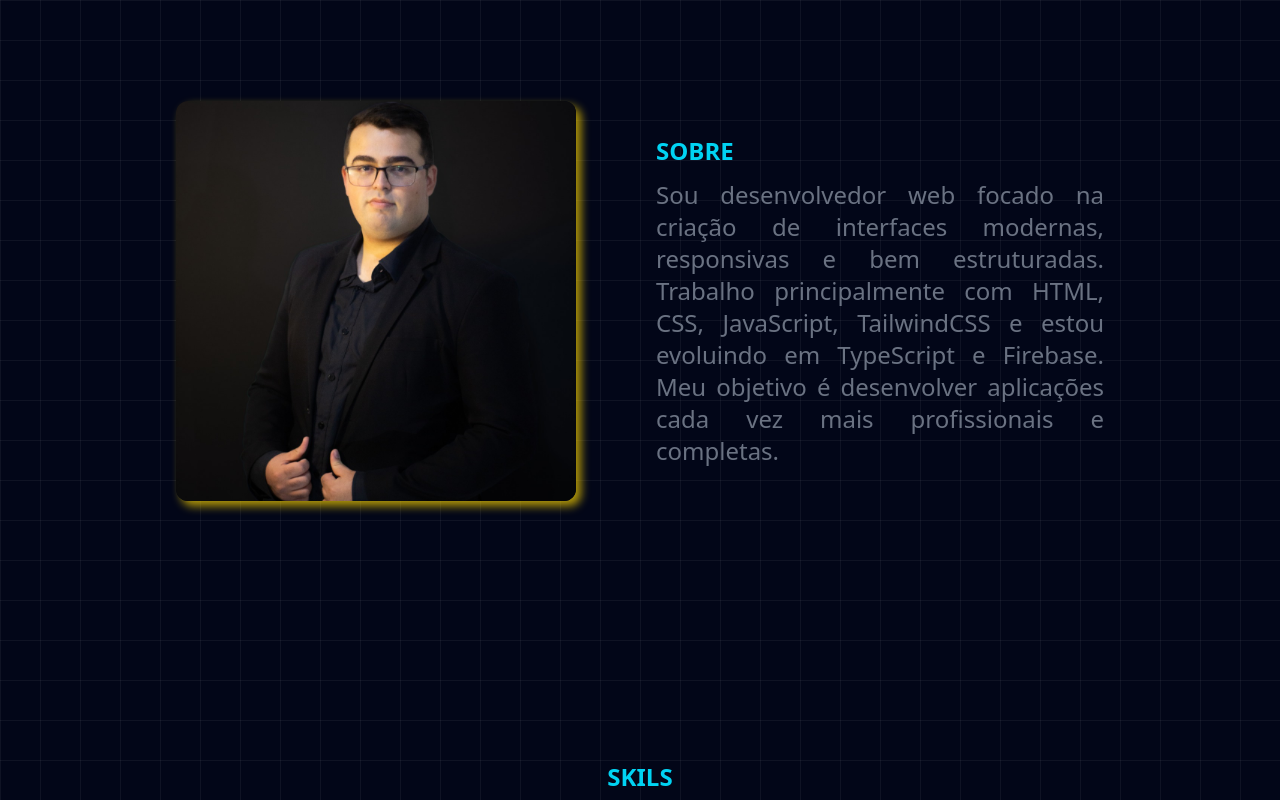
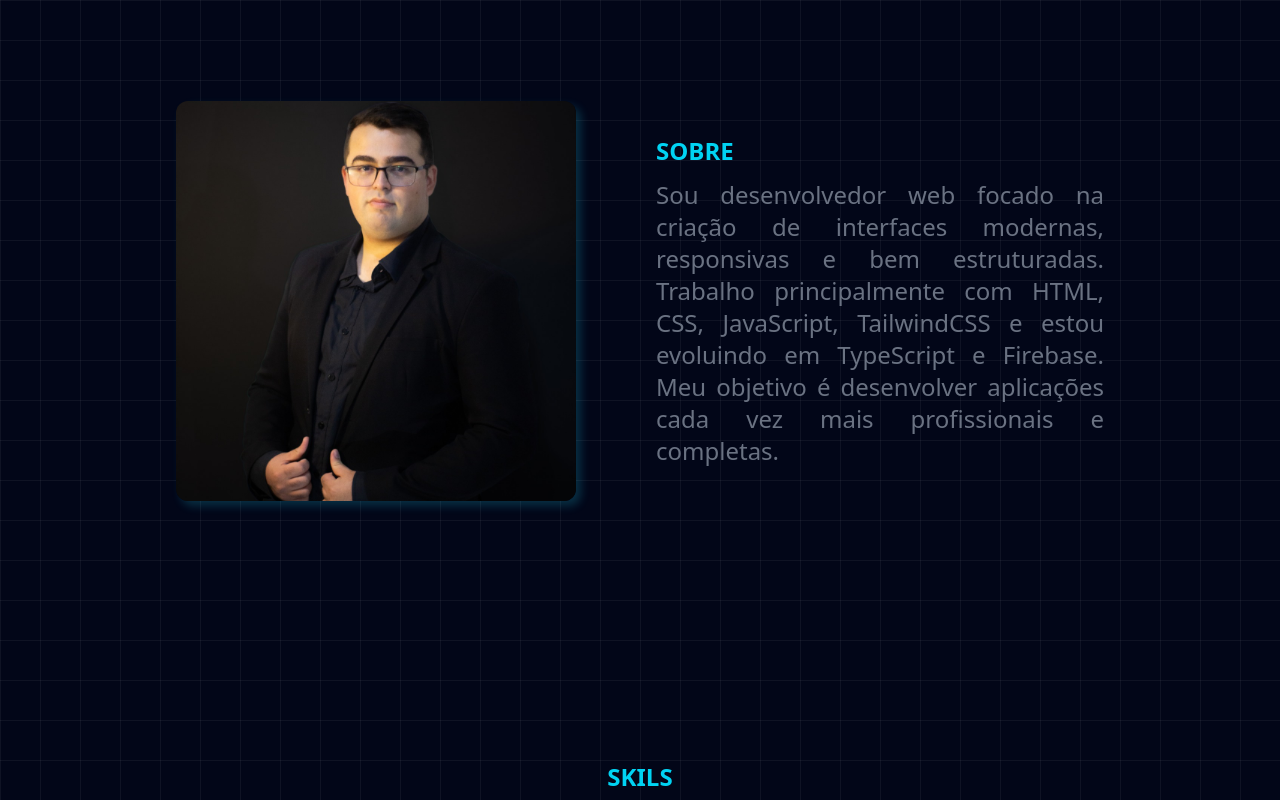
Before and after one commit to Adrriian/portifolio, a website: page index.html in a window 1280 px wide. Shown: the part 880-1680 px from the top of the page. Drawn offline with Linux system fonts and the light colour scheme; files whose address does not match are found by name.

Commit message:
fazendo correção da cor de fundo na foto da area sobre

```diff
--- a/index.html
+++ b/index.html
@@ -59,7 +59,7 @@
         <section id="sobre" class="text-2xl text-white py-20 mx-auto  ">
             <div >
                 <div class="flex flex-col gap-10 items-center justify-center sm:flex-row p-5 sm:gap-10 lg:gap-20">
-                    <img class="rounded-xl w-4/5 h-4/5 sm:max-w-2/5 sm:max-h-1/5 object-cover lg:w-100 lg:h-100 shadow-[5px_5px_10px_rgb(255,215,0,0.7)] "
+                    <img class="rounded-xl w-4/5 h-4/5 sm:max-w-2/5 sm:max-h-1/5 object-cover lg:w-100 lg:h-100 shadow-[5px_5px_10px_rgb(34,211,238,0.2)] "
                         src="./public/img/perfil.jpeg" />
                     <div class="flex flex-col gap-3 items-center justify-center sm:items-start ">
                         <h1 class="text-2xl font-bold uppercase text-cyan-400">Sobre</h1>
```
Also changed, not shown: src/css/output.css.
